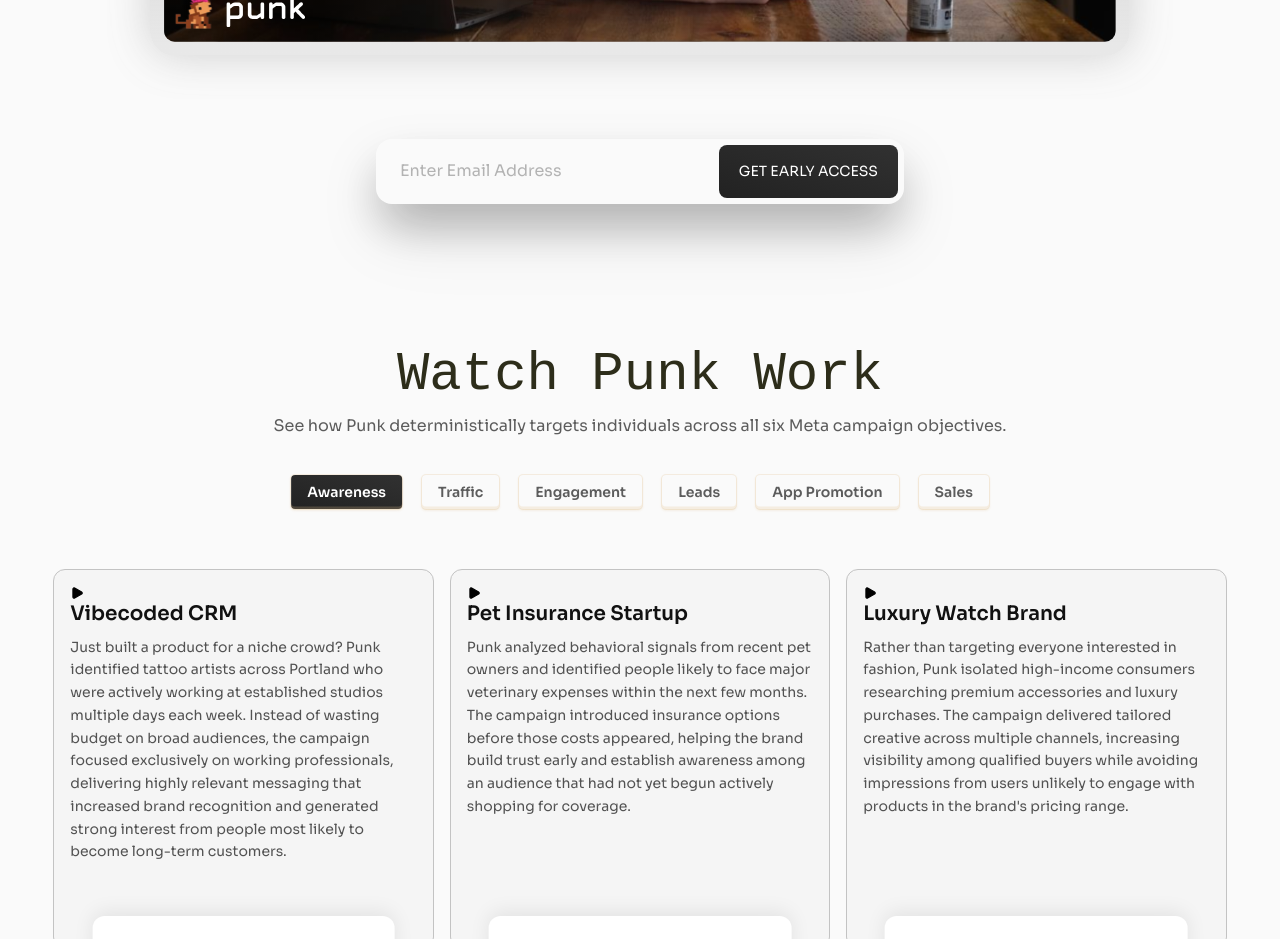
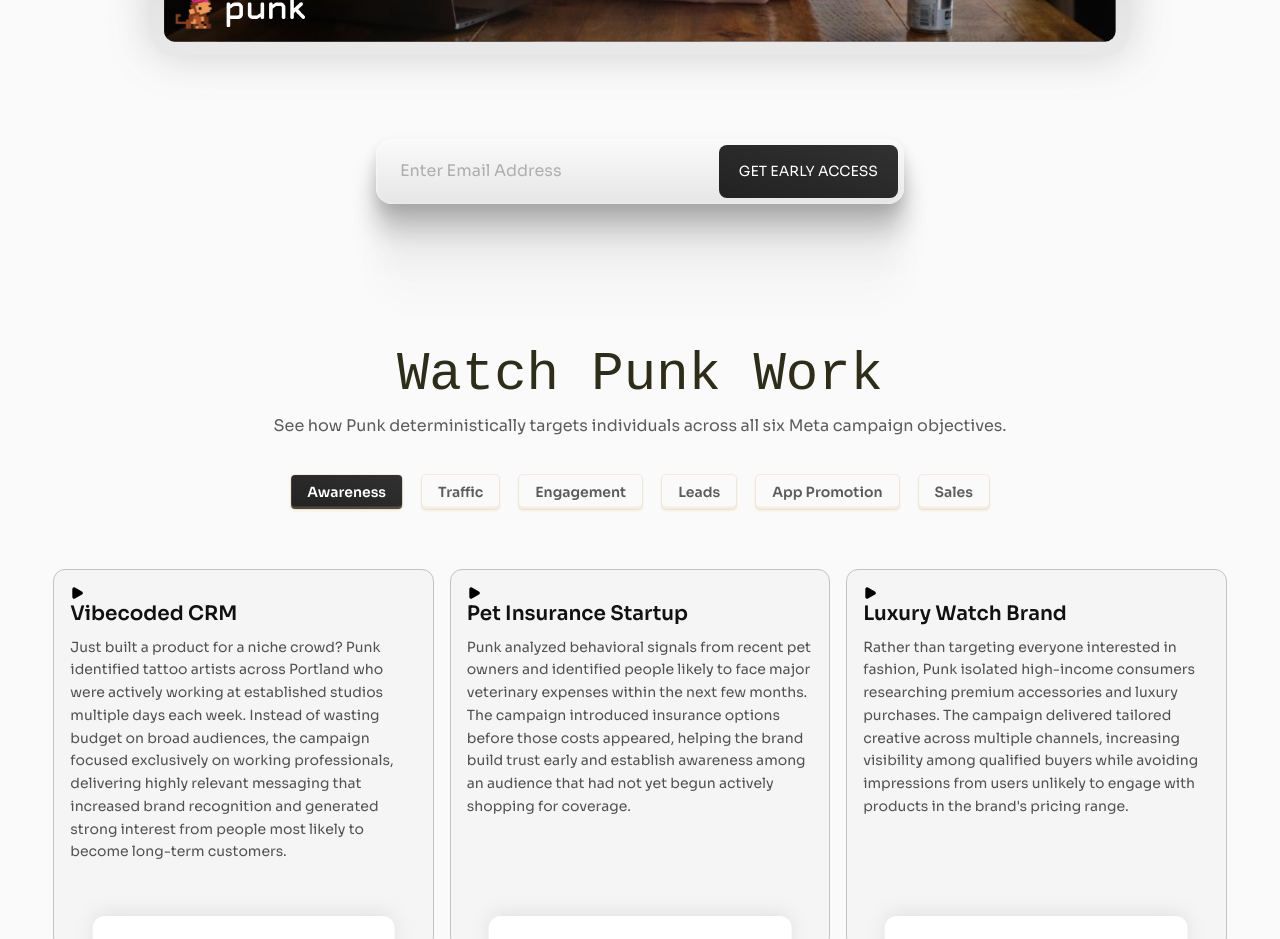
Before and after one commit to sagorteasc/Punk-AI, a React (Vite) app: page / in a window 1280 px wide. Shown: the part 880-1819 px from the top of the page. Built offline with nearby package versions, Linux system fonts and the light colour scheme; a web font is replaced by a local one.

Commit message:
update input field styling

```diff
--- a/src/routes/(main)/sellPrompt/YoutubeVideo.tsx
+++ b/src/routes/(main)/sellPrompt/YoutubeVideo.tsx
@@ -28,11 +28,26 @@
       </div>
 
       <div className="mx-auto max-w-xl">
-        <div className="flex overflow-hidden rounded-2xl bg-[#fafafa] drop-shadow-2xl shadow-2xl w-11/12 mx-auto">
+        <div
+          className="flex overflow-hidden rounded-2xl bg-[#fafafa] w-11/12 mx-auto"
+          style={{
+            boxShadow: `
+              0 6.31px 13.68px rgba(0,0,0,0.12),
+              0 24.2px 24.2px rgba(0,0,0,0.22),
+              0 53.65px 32.61px rgba(0,0,0,0.06),
+              0 95.73px 37.87px rgba(0,0,0,0.02),
+              0 150.44px 42.08px rgba(0,0,0,0),
+              inset 0 3.16px 10.52px rgba(255,255,255,0.17),
+              inset 1.05px 1.05px 1.05px rgba(255,255,255,0.4),
+              inset -1.05px -1.05px 2.1px rgba(255,255,255,0.25)
+            `,
+            background: "linear-gradient(180deg, #FAFAFA 0%, #E6E6E6 100%)",
+          }}
+        >
           <input
             type="email"
             placeholder="Enter Email Address"
-            className="flex-1 bg-transparent px-1.5 md:px-6 py-5 text-[#6B6B6B] outline-none"
+            className="flex-1 bg-transparent px-4 md:px-6 py-5 text-[#6B6B6B] outline-none"
           />
 
           <button className="bg-linear-to-bl from-[#313131] to-[#222222] px-2 md:px-5 text-[8px]! md:text-sm! font-bold text-white rounded-lg m-1.5 hover:cursor-pointer">
```
